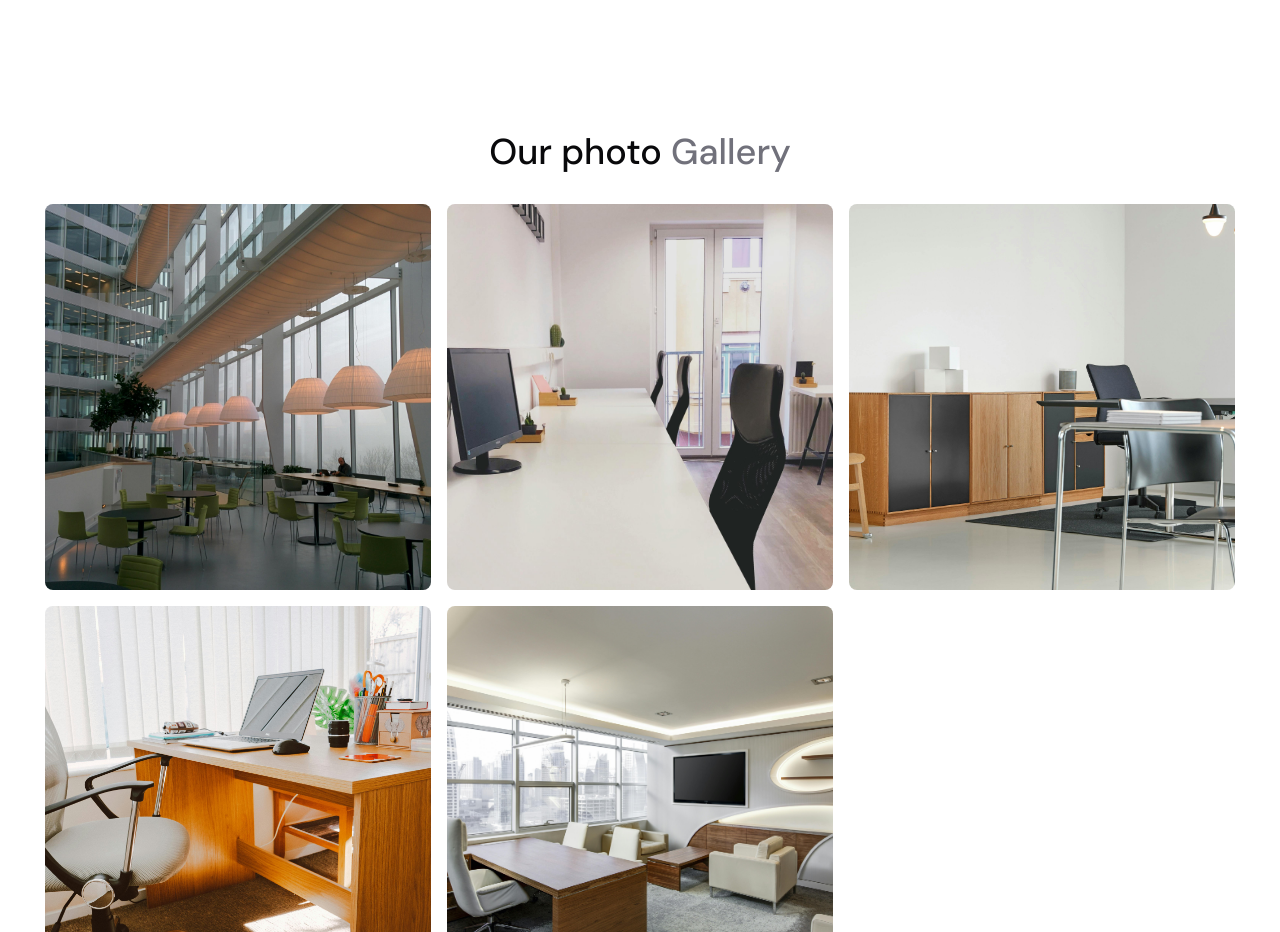
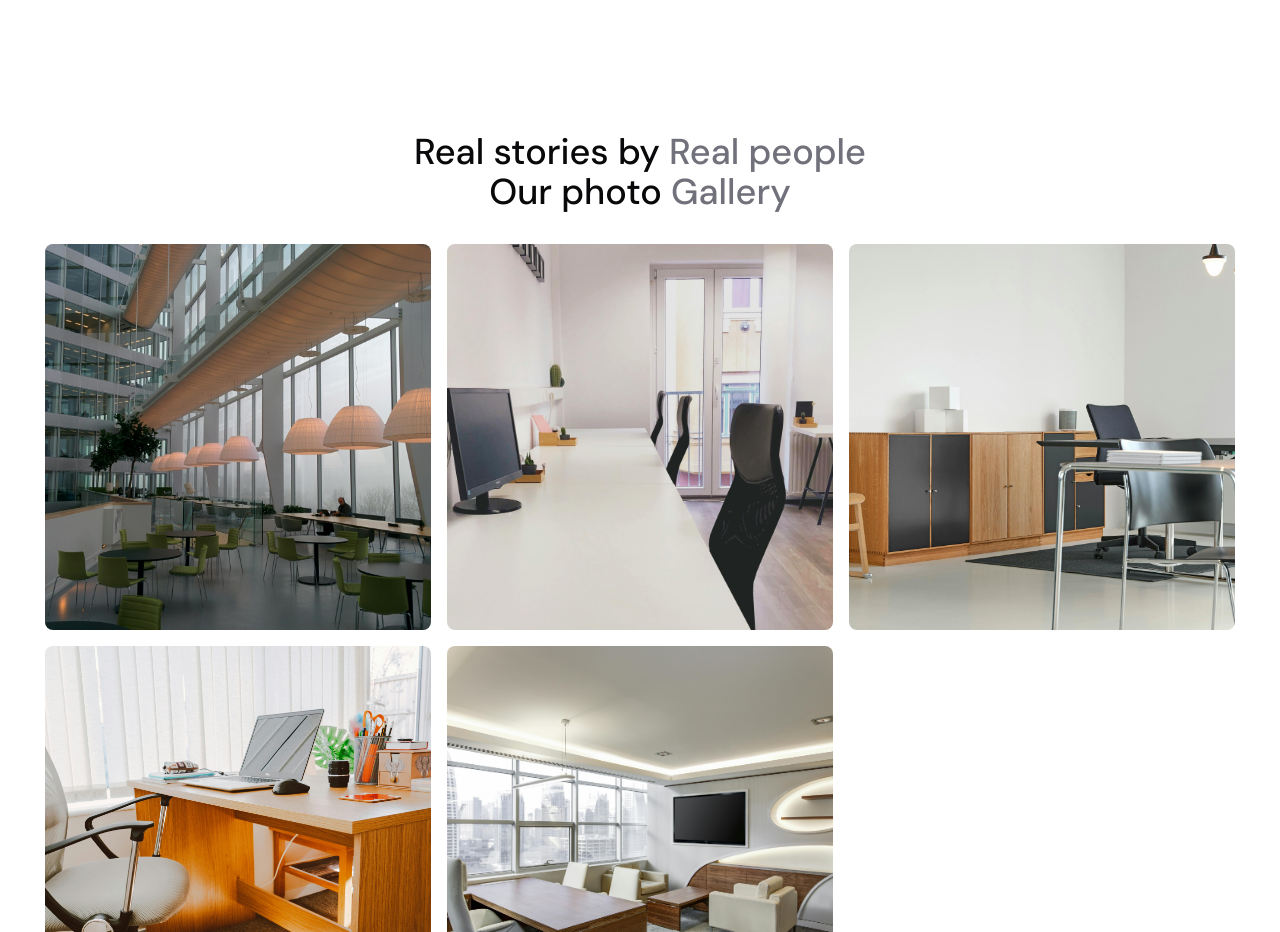
Before and after one commit to tomiwa-adelae/reenite, a Next.js app: page / in a window 1280 px wide. Shown: the part 3600-4532 px from the top of the page. Built offline with nearby package versions, Linux system fonts and the light colour scheme.

Commit message:
Changed the font and added some design

```diff
--- a/app/(root)/page.tsx
+++ b/app/(root)/page.tsx
@@ -4,6 +4,7 @@ import { ExploreSpaces } from "@/components/ExploreSpaces";
 import { Marquee } from "@/components/Marquee";
 import { Addons } from "@/components/Addons";
 import { RandomText } from "@/components/RandomText";
+import { Testimonials } from "@/components/Testimonials";
 import { ImageLibrary } from "@/components/shared/ImageLibrary";
 import { galleryImages } from "@/constants";
 
@@ -16,6 +17,7 @@ const page = () => {
 			<ExploreSpaces />
 			<Addons />
 			<RandomText />
+			<Testimonials />
 			<ImageLibrary />
 		</div>
 	);
--- /dev/null
+++ b/components/Testimonials.tsx
@@ -0,0 +1,18 @@
+import React from "react";
+
+export const Testimonials = () => {
+	return (
+		<div>
+			<div>
+				<div className="container">
+					<h4 className="font-medium text-2xl md:text-3xl lg:text-4xl text-center">
+						Real stories by{" "}
+						<span className="text-muted-foreground">
+							Real people
+						</span>
+					</h4>
+				</div>
+			</div>
+		</div>
+	);
+};
--- a/components/shared/ImageLibrary.tsx
+++ b/components/shared/ImageLibrary.tsx
@@ -47,7 +47,7 @@ export const ImageLibrary = () => {
 					<Lightbox
 						open={open}
 						close={() => setOpen(false)}
-						slides={space}
+						slides={spaces}
 						index={currentIndex}
 					/>
 				)}
```
